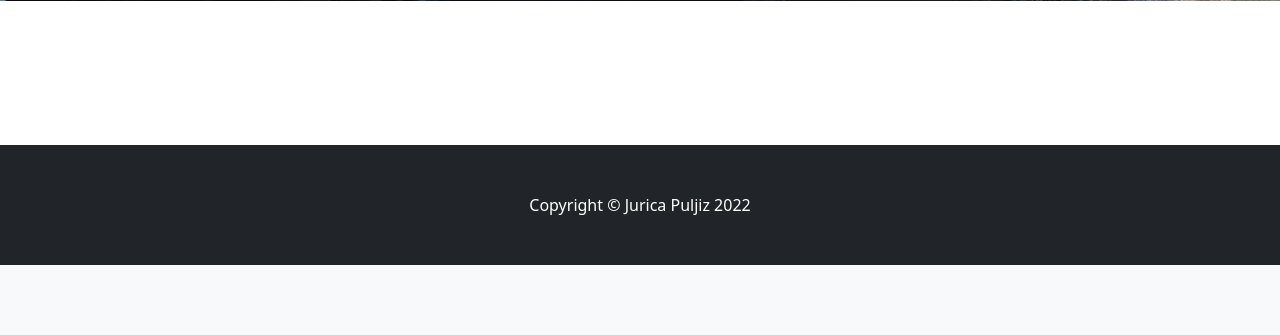
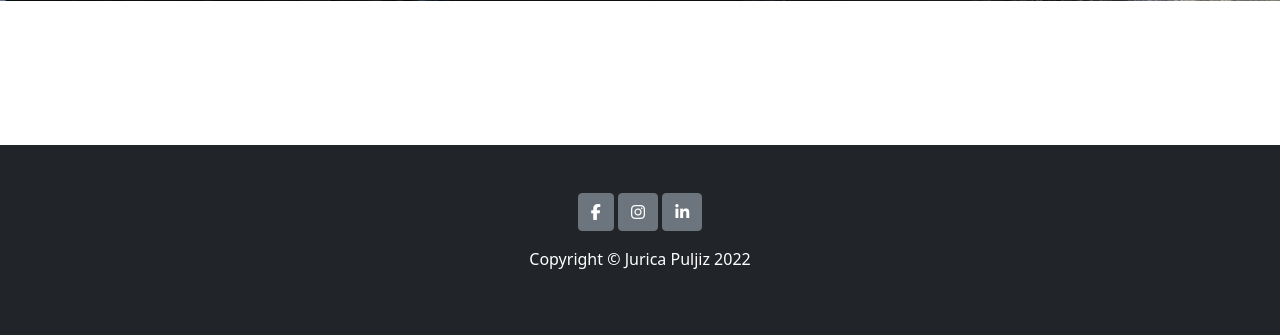
Before and after one commit to Code-Institute-Submissions/jurica29-lenglishonlinelearning_NovResub, a Django app: page / in a window 1280 px wide. Shown: the part 559-894 px from the top of the page. Before the commit the page ends 824 px from the top, so only its background shows below. Run offline with Django 4.2, Linux system fonts and the light colour scheme; data that the repository does not hold is empty; some libraries are stand-ins or nearby versions.

Commit message:
Add social media icons to the footer

```diff
--- a/templates/base.html
+++ b/templates/base.html
@@ -5,13 +5,20 @@
     <head>
         <meta charset="utf-8" />
         <meta name="viewport" content="width=device-width, initial-scale=1, shrink-to-fit=no" />
-        <meta name="description" content="" />
-        <meta name="author" content="" />
-        <link rel="shortcut icon" href="static/images/favicon.png" />
+        <!-- Website description -->
+        <meta name="description" content="Find the best English language lessons and courses tailored to your needs."/>
+        <!-- Author -->
+        <meta name="author" content="Jurica Puljiz"/>
+        <!-- Favicon -->
+        <link rel="shortcut icon" href="static/images/favicon.png"/>
+        <!-- Font Awesome JS -->
+        <script src="https://kit.fontawesome.com/c7dbda0798.js" crossorigin="anonymous"></script>
+        <!-- Title -->
         <title>{% block title %} {% endblock title %}</title>
-        <link href="https://cdn.jsdelivr.net/npm/bootstrap-icons@1.5.0/font/bootstrap-icons.css" rel="stylesheet" />
+        <!-- Bootstrap link -->
+        <link rel="stylesheet" href="https://cdn.jsdelivr.net/npm/bootstrap-icons@1.9.0/font/bootstrap-icons.css">
         <!-- Core theme CSS (includes Bootstrap)-->
-        <link href="{% static 'styles.css' %}" rel="stylesheet" />
+        <link href="{% static 'styles.css' %}" rel="stylesheet"/>
     </head>
     <body>
         <!-- Navigation-->
@@ -54,13 +61,25 @@
       </div>
     </div>
   </div>
-<!-- Hero -->
+<!-- Hero end-->
         {% block content %}
 
         {% endblock %}
-        <!-- Footer-->
+        <!-- Footer with social media icons -->
         <footer class="py-5 bg-dark">
-            <div class="container"><p class="m-0 text-center text-white">Copyright &copy; Jurica Puljiz 2022</p></div>
+            <div class="text-center">
+
+             <a href="https://facebook.com" target="_blank" rel="noopener" aria-label="Visit our Facebook page (opens in a new tab)" class="btn btn-secondary"><i class="fab fa-facebook-f"></i>
+            </a>
+
+            <a href="https://instagram.com" target="_blank" rel="noopener" aria-label="Visit our Instagram page (opens in a new tab)"a class="btn btn-secondary"><i class="fab fa-instagram"></i>
+            </a>
+
+            <a href="https://linkedin.com" target="_blank" rel="noopener" aria-label="Visit our Linkedin page (opens in a new tab)"a class="btn btn-secondary"><i class="fab fa-linkedin-in"></i>
+            </a>
+
+            <p class="m-3 text-center text-white">Copyright &copy; Jurica Puljiz 2022</p>
+
         </footer>
         <!-- Bootstrap core JS-->
         <script src="https://cdn.jsdelivr.net/npm/bootstrap@5.1.3/dist/js/bootstrap.bundle.min.js"></script>
```
Also changed, not shown: static/styles.css.
